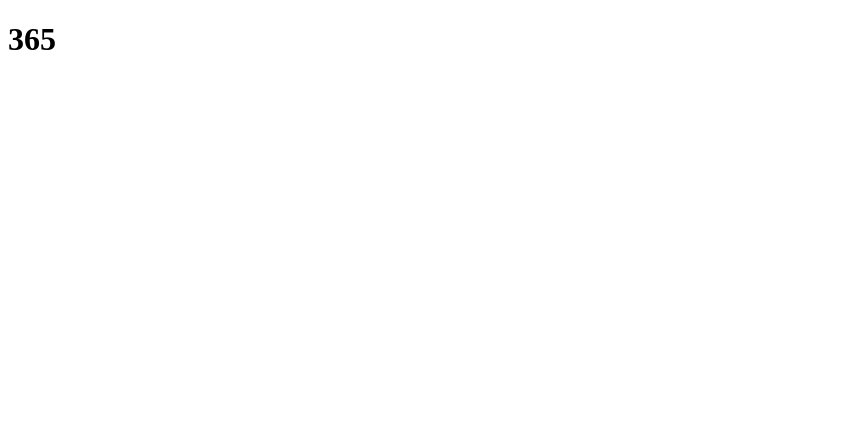
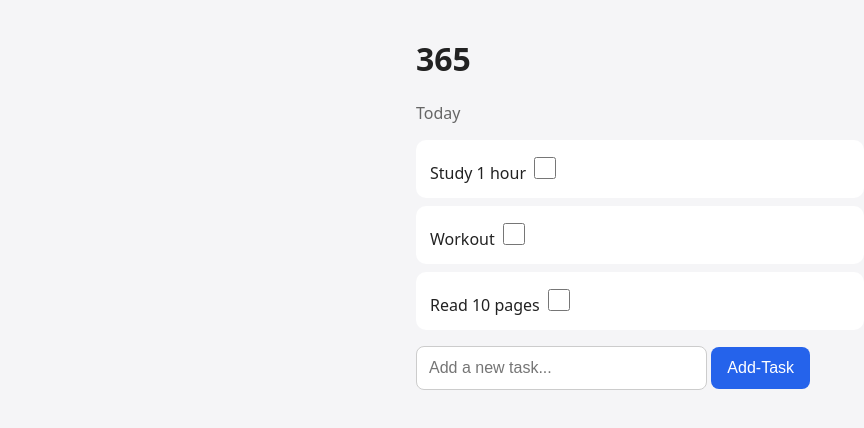
Before and after one commit to official0033/365-app, a plain HTML site: page index.html in a window 1280 px wide. Shown: the whole page, without its empty margins (0-864 px from the left). Drawn offline with Linux system fonts and the light colour scheme.

Commit message:
modified:   css/style.css 	new file:   guide/day-01.md 	modified:   index.html 	modified:   js/app.js

```diff
--- a/css/style.css
+++ b/css/style.css
@@ -0,0 +1,57 @@
+* {
+  box-sizing: border-box;
+}
+
+body {
+  font-family: system-ui, sans-serif;
+  max-width: 480px;
+  margin: 0 auto;
+  padding: 16px;
+  background: #f5f5f7;
+  color: #222;
+}
+
+#today {
+  color: #666;
+}
+
+#task-list {
+  list-style: none;
+  padding: 0;
+}
+
+#task-list li {
+  background: #fff;
+  border-radius: 10px;
+  padding: 14px;
+  margin-bottom: 8px;
+}
+
+#task-list label {
+  display: flex;
+  align-items: center;
+  gap: 12px;
+  font-size: 1.1rem;
+}
+
+#task-list input[type="checkbox"] {
+  width: 22px;
+  height: 22px;
+}
+
+#new-task {
+  width: 65%;
+  padding: 12px;
+  font-size: 1rem;
+  border: 1px solid #ccc;
+  border-radius: 8px;
+}
+
+#add-btn {
+  padding: 12px 16px;
+  font-size: 1rem;
+  border: none;
+  border-radius: 8px;
+  background: #2563eb;
+  color: #fff;
+}
--- a/index.html
+++ b/index.html
@@ -3,9 +3,28 @@
   <head>
     <meta charset="UTF-8" />
     <meta name="viewport" content="width=device-width, initial-scale=1.0" />
+    <link rel="stylesheet" href="css/style.css" />
     <title>365</title>
   </head>
   <body>
     <h1>365</h1>
+    <p id="today">Today</p>
+    <ul id="task-list">
+      <li label="Study 1 hour">
+        Study 1 hour
+        <input type="checkbox" />
+      </li>
+      <li label="Workout">
+        Workout
+        <input type="checkbox" />
+      </li>
+      <li label="Read 10 pages">
+        Read 10 pages
+        <input type="checkbox" />
+      </li>
+    </ul>
+    <input type="text" id="new-task" placeholder="Add a new task..." />
+    <button id="add-btn">Add-Task</button>
+    <script src="js/app.js"></script>
   </body>
 </html>
--- a/js/app.js
+++ b/js/app.js
@@ -0,0 +1 @@
+console.log("It's Working")
```
Also changed, not shown: 1 other file.
